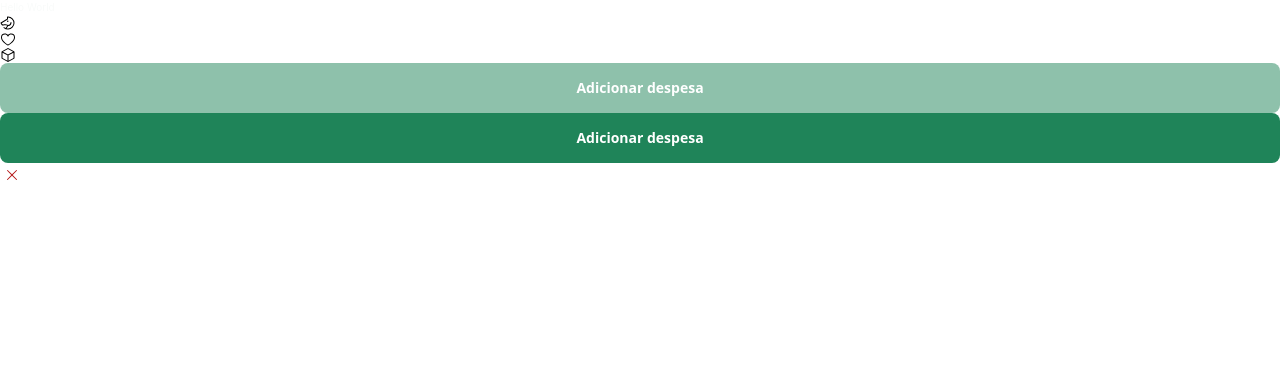
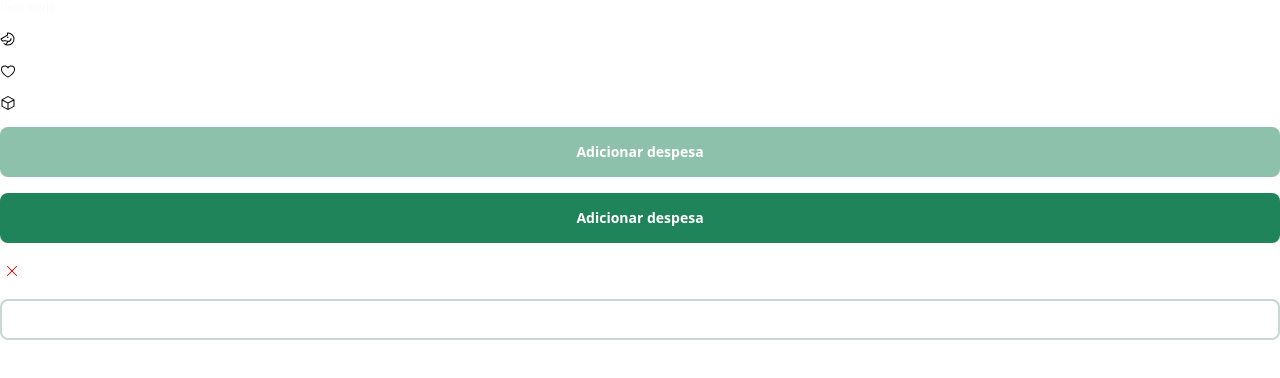
Before and after one commit to Matheus07of/Refund, a React (Vite) app: page / in a window 1280 px wide. Shown: the top 378 px of the page. Built offline with nearby package versions, Linux system fonts and the light colour scheme.

Commit message:
feature(input): adiciona estilos de foco e estado do figma

```diff
--- a/src/App.tsx
+++ b/src/App.tsx
@@ -1,10 +1,13 @@
+import { useState } from "react";
 import { Button } from "./components/Button";
+import { Input } from "./components/Input";
 import { RemoveButton } from "./components/RemoveButton";
 import "./index.css"
 import { HorseIcon, HeartIcon, CubeIcon } from "@phosphor-icons/react";
 
 export default function App() {
-  return <section>
+ const [inputValue, setInputValue] = useState('')
+ return <section className="flex flex-col gap-4">
     <h1 className="text-gray-500 text-label">Hello World</h1>
     <HorseIcon />
     <HeartIcon />
@@ -12,5 +15,10 @@ export default function App() {
     <Button disabled={true}>Adicionar despesa</Button>
     <Button onClick={() => {console.log(`Cliquei no botão`)}}>Adicionar despesa</Button>
     <RemoveButton onClick={function(){console.log('Removido!')}}/>
+    <Input value={inputValue}
+    onChange={function(event){
+      setInputValue(event.target.value)
+    }}/>
+    {inputValue}
   </section>
 }
--- /dev/null
+++ b/src/components/Input.tsx
@@ -0,0 +1,18 @@
+interface   IInput {
+    value: string;
+    onChange: (event: React.ChangeEvent<HTMLInputElement>) => void
+    placeholder?: string;
+}
+export function Input ({
+    value,
+    onChange,
+    placeholder,
+}:IInput){
+    return (
+         <input className="text-gray-100 text-body-md border-2 border-gray-300 rounded-lg focus:border-product-green-100 outline-hidden px-4 py-2"
+    value={value}
+    onChange={onChange}
+    placeholder={placeholder}
+    />
+    )
+}
```
